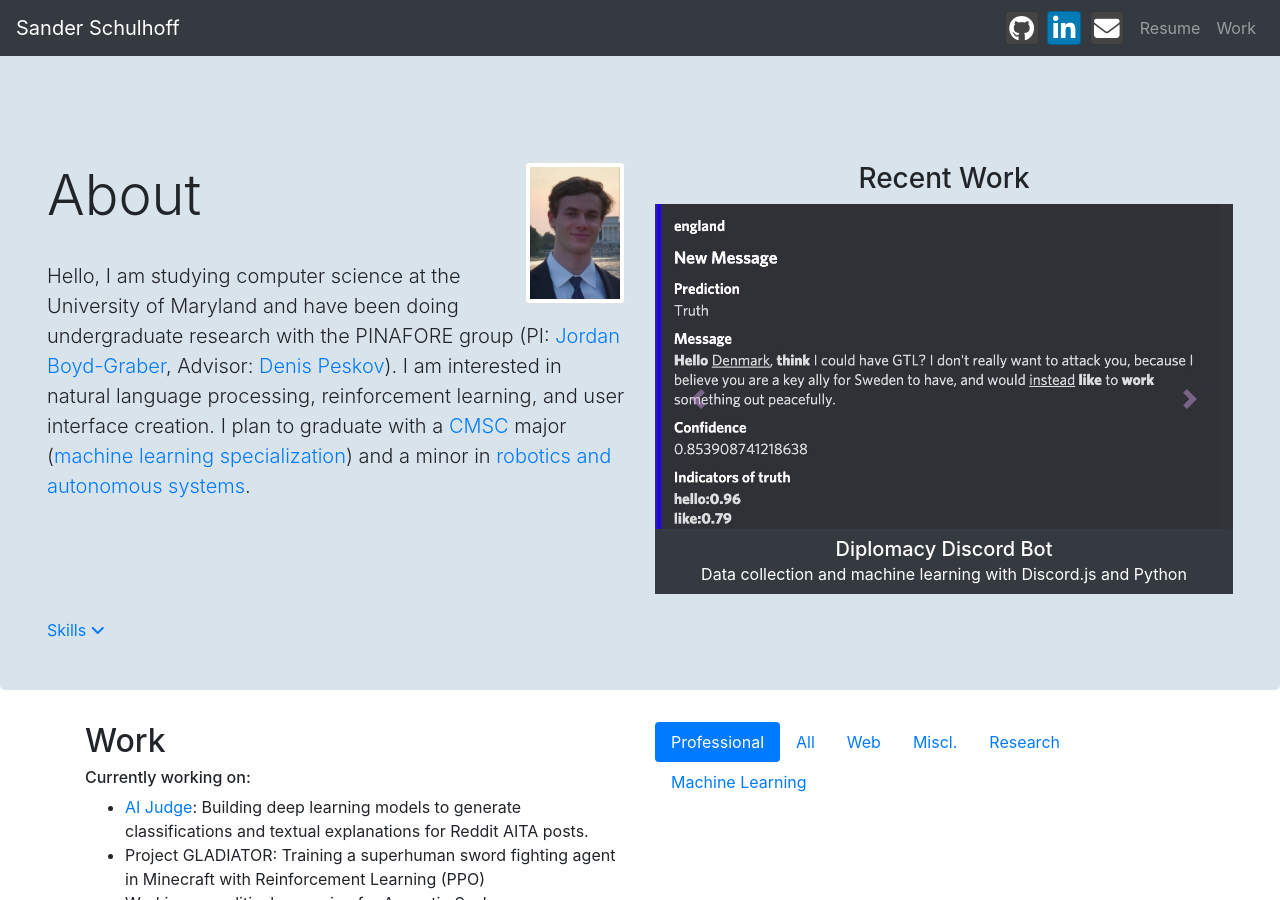
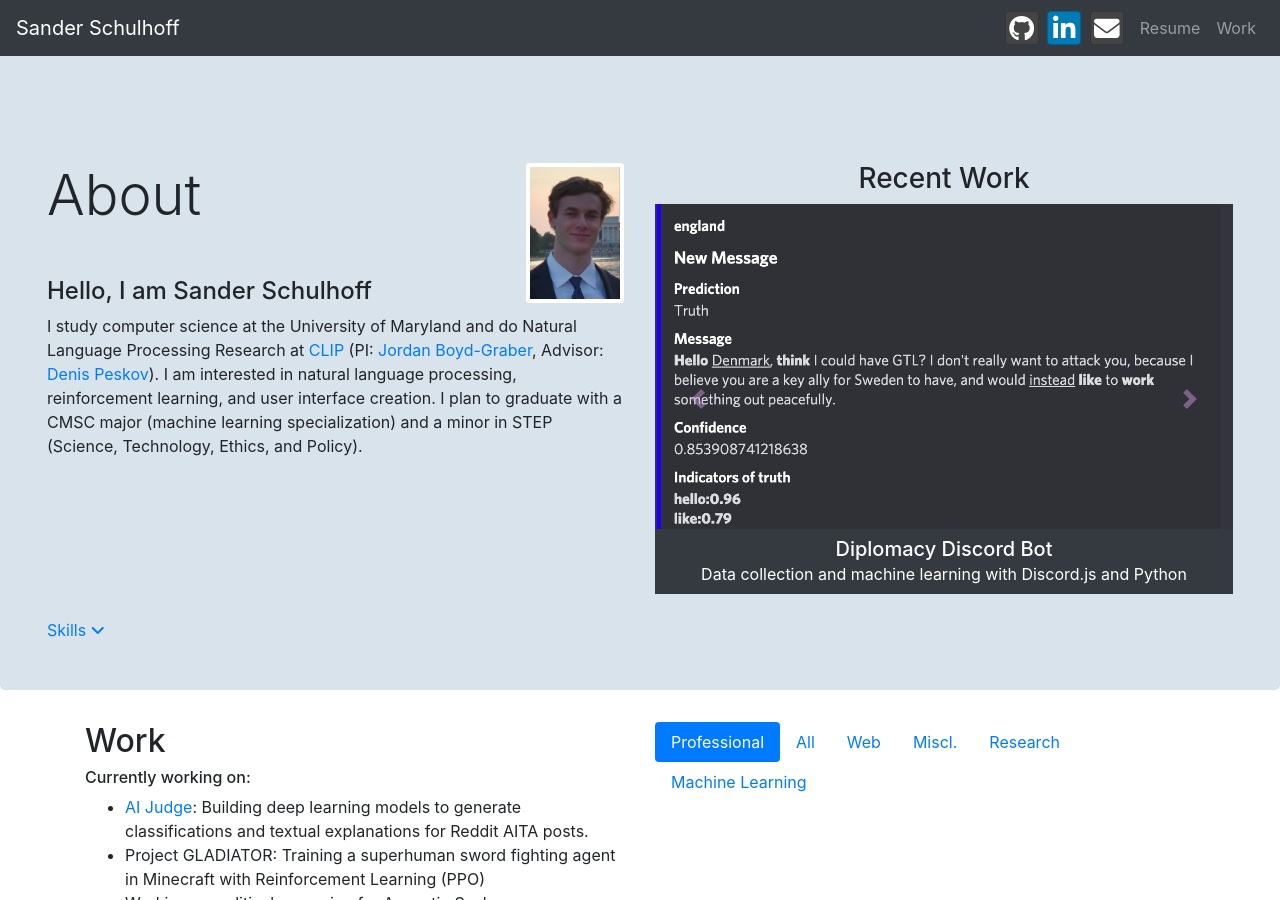
Before and after one commit to trigaten/trigaten.github.io, a Jekyll site: the page built from index.html, in a window 1280 px wide and 900 px high. Built offline with Jekyll 4.4.1, drawn with Linux system fonts in a browser that asks for light colours; nearby versions of some CDN libraries.

Commit message:
update resume, description

```diff
--- a/index.html
+++ b/index.html
@@ -16,16 +16,11 @@ title: Sander Schulhoff
 
                 <br>
                 <p class="lead">
-                    Hello, I am studying computer science
-                    at the University of Maryland and have been doing undergraduate research
-                    with the PINAFORE group (PI: <a href="http://users.umiacs.umd.edu/~jbg/">Jordan Boyd-Graber</a>,
-                    Advisor: <a href="https://denis.ai">Denis Peskov</a>). I am interested in natural
-                    language processing, reinforcement learning, and user interface creation. I plan to graduate
-                    with a
-                    <a href="https://www.cs.umd.edu/">CMSC</a> major (<a
-                        href="https://undergrad.cs.umd.edu/machine-learning-degree-requirements">machine learning
-                        specialization</a>) and a minor in <a href="https://robotics.umd.edu/minor">robotics and
-                        autonomous systems</a>.
+                    <h4>Hello, I am Sander Schulhoff</h4>
+
+I study computer science at the University of Maryland and do Natural Language Processing Research at <a href="https://wiki.umiacs.umd.edu/clip/index.php/Main_Page">CLIP</a> (PI: <a href="http://users.umiacs.umd.edu/~jbg/">Jordan Boyd-Graber</a>,
+Advisor: <a href="https://denis.ai">Denis Peskov</a>). I am interested in natural language processing, reinforcement learning, and user interface creation.
+I plan to graduate with a CMSC major (machine learning specialization) and a minor in STEP (Science, Technology, Ethics, and Policy).
                 </p>
                 <!-- <a id="more-about-me-toggler" href="javascript:;">More <i id="more-about-arrow"
                             class="fas fa-angle-down"></i></a> -->
```
Also changed, not shown: 1 other file.
